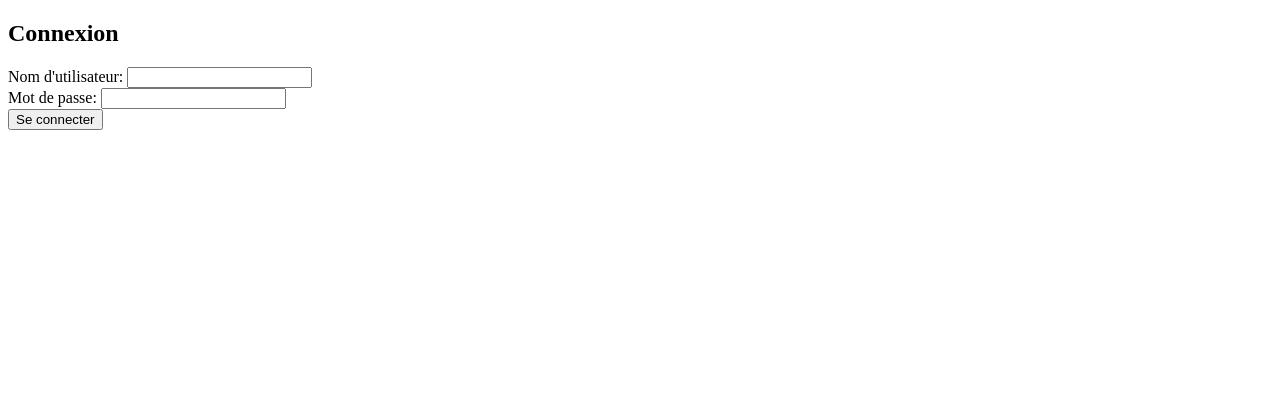
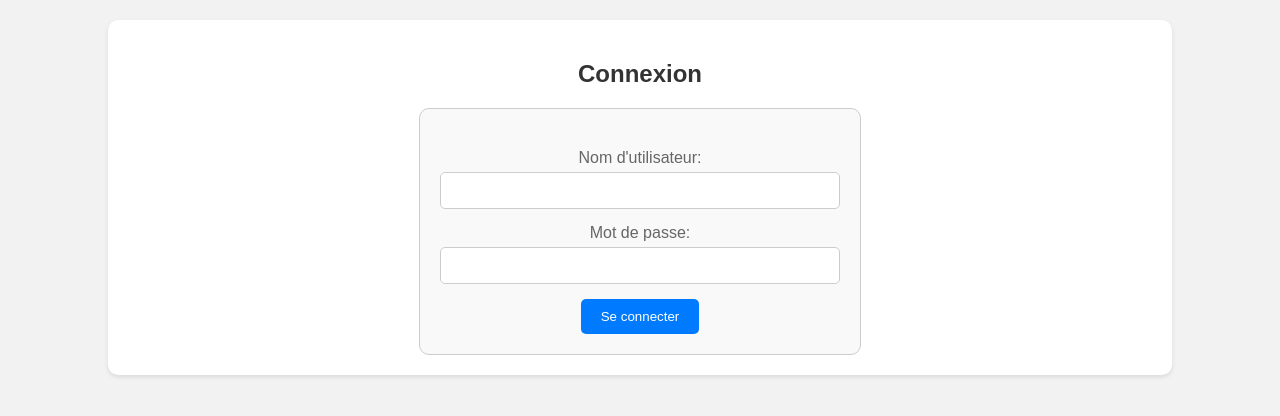
Before and after one commit to Lounes14/python-project, a Flask app: page /login in a window 1280 px wide. Shown: the top 416 px of the page. Run offline with Flask 3, Linux system fonts and the light colour scheme; parts of the project's set-up code (start-up, migrations or seed data) failed here and were passed over.

Commit message:
FEAT(Development of different templates and updating of database)

```diff
--- a/schema.sql
+++ b/schema.sql
@@ -1,5 +1,17 @@
 CREATE TABLE users (
-                              id INT AUTO_INCREMENT PRIMARY KEY,
+                              id INTEGER PRIMARY KEY AUTOINCREMENT,
                               username VARCHAR(50) NOT NULL UNIQUE,
                               password VARCHAR(100) NOT NULL
 );
+CREATE TABLE questions (
+                           id INTEGER PRIMARY KEY AUTOINCREMENT,
+                           question_text VARCHAR(255) NOT NULL
+);
+
+CREATE TABLE answers (
+                         id INTEGER PRIMARY KEY AUTOINCREMENT,
+                         question_id INT,
+                         answer_text VARCHAR(255) NOT NULL,
+                         is_correct BOOLEAN,
+                         FOREIGN KEY (question_id) REFERENCES questions(id)
+);
--- a/templates/login.html
+++ b/templates/login.html
@@ -1,12 +1,79 @@
 <!DOCTYPE html>
-<html lang="en">
+<html lang="fr">
 <head>
     <meta charset="UTF-8">
     <meta name="viewport" content="width=device-width, initial-scale=1.0">
-    <title>Connexion</title>
+    <title>Connexion - Quiz</title>
+    <style>
+        body {
+            font-family: Arial, sans-serif;
+            background-color: #f2f2f2;
+            margin: 0;
+            padding: 0;
+            text-align: center;
+        }
+
+        .container {
+            width: 80%;
+            margin: 20px auto;
+            padding: 20px;
+            background-color: #fff;
+            border-radius: 10px;
+            box-shadow: 0 2px 4px rgba(0, 0, 0, 0.1);
+        }
+
+        h2 {
+            color: #333;
+        }
+
+        form {
+            margin-top: 20px;
+        }
+
+        label {
+            display: block;
+            margin-bottom: 5px;
+            color: #666;
+        }
+
+        input[type="text"],
+        input[type="password"] {
+            width: 100%;
+            padding: 10px;
+            margin-bottom: 15px;
+            border: 1px solid #ccc;
+            border-radius: 5px;
+            box-sizing: border-box;
+        }
+
+        button[type="submit"] {
+            background-color: #007bff;
+            color: #fff;
+            padding: 10px 20px;
+            border: none;
+            border-radius: 5px;
+            cursor: pointer;
+            transition: background-color 0.3s ease;
+        }
+
+        button[type="submit"]:hover {
+            background-color: #0056b3;
+        }
+
+        .form-container {
+            max-width: 400px;
+            margin: 0 auto;
+            padding: 20px;
+            border: 1px solid #ccc;
+            border-radius: 10px;
+            background-color: #f9f9f9;
+        }
+    </style>
 </head>
 <body>
+<div class="container">
     <h2>Connexion</h2>
+    <div class="form-container">
         <form action="/login" method="post">
             <div>
                 <label for="username">Nom d'utilisateur:</label>
@@ -18,5 +85,7 @@
             </div>
             <button type="submit">Se connecter</button>
         </form>
+    </div>
+</div>
 </body>
 </html>
```
Also changed, not shown: templates/home.html (added, +64 -0 lines), templates/sign.html (+71 -7 lines). Lines whose indentation alone changed are shown as unchanged.
